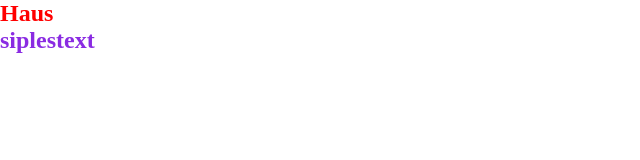
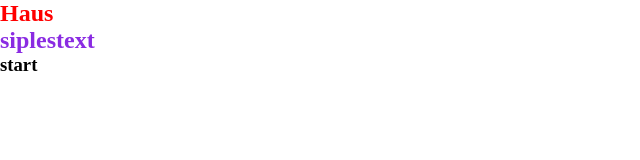
Before and after one commit to Joulence/joulence-haus, a plain HTML site: page index.html in a window 1280 px wide. Shown: the full height of the page, 0-640 px from the left. Drawn offline with Linux system fonts and the light colour scheme.

Commit message:
ready template

```diff
--- a/index.html
+++ b/index.html
@@ -14,6 +14,7 @@
         <h1>Haus</h1>
 
         <h2>siplestext</h2>
+        <h3>start</h3>
     </nav>
 </header>
 
```
